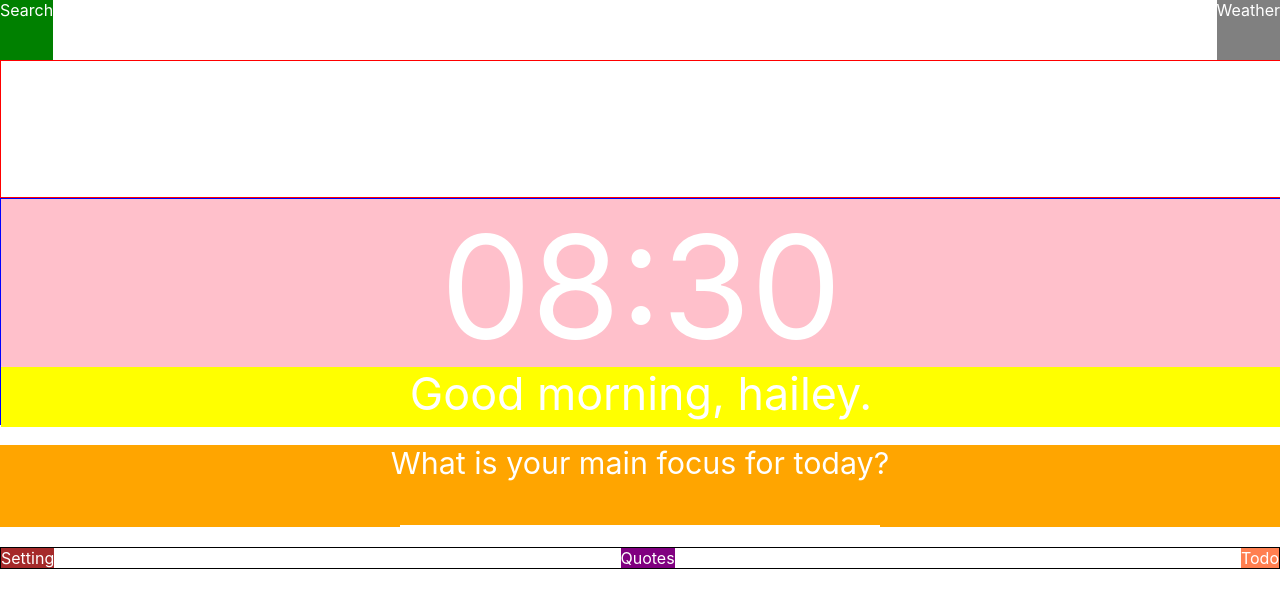
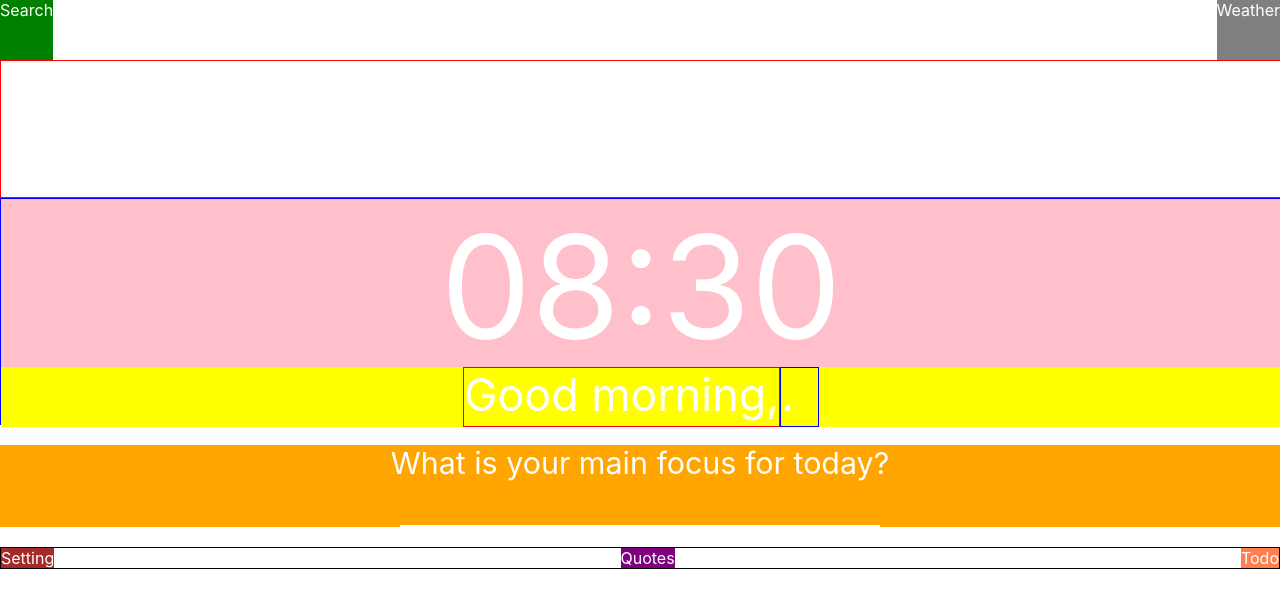
Before and after one commit to nomadhailey/ts-project-momentum, a React (Create React App) app: page / in a window 1280 px wide. Shown: the top 608 px of the page. Built offline with nearby package versions, Linux system fonts and the light colour scheme.

Commit message:
feat:working on greeting name

```diff
--- a/src/components/clock/Clock.tsx
+++ b/src/components/clock/Clock.tsx
@@ -1,7 +1,9 @@
 import React, { useState, useEffect } from "react";
 import { StyledDiv, Greeting } from "./ClockStyle";
+import { BsThreeDots } from "react-icons/bs";
 
 export default function Clock() {
+  // 시간
   const [date, setDate] = useState(new Date());
   const hour = date.getHours();
   const min = date.getMinutes();
@@ -19,18 +21,63 @@ export default function Clock() {
     };
   }, []);
 
+  // 이름 바꾸기
+  const [name, setName] = useState("");
+  const [inputIsHidden, setInputIsHidden] = useState(true);
+  const onChangeName = (e: {
+    target: { value: React.SetStateAction<string> };
+  }) => {
+    setName(e.target.value);
+  };
+  const submitName = (e: React.FormEvent<HTMLFormElement>) => {
+    e.preventDefault();
+    localStorage.setItem("name", name);
+    setInputIsHidden(!inputIsHidden);
+  };
+  const onDoubleClickName = () => {
+    setInputIsHidden(!inputIsHidden);
+  };
+  useEffect(() => {
+    const getName = localStorage.getItem("name");
+    if (getName !== null) {
+      setName(getName);
+    }
+  }, []);
   return (
     <>
       <StyledDiv>
         {hour < 10 ? `0${hour}` : hour}:{min < 10 ? `0${min}` : min}
       </StyledDiv>
       <Greeting>
-        {hour >= 5 && hour < 12
-          ? "Good morning"
-          : hour >= 12 && hour < 18
-          ? "Good afternoon"
-          : "Good evening"}
-        , hailey.
+        <div className="greetingWrapper">
+          {hour >= 5 && hour < 12
+            ? "Good morning"
+            : hour >= 12 && hour < 17
+            ? "Good afternoon"
+            : "Good evening"}
+          ,
+        </div>
+        <div className="nameWrapper">
+          {inputIsHidden ? (
+            <span onDoubleClick={onDoubleClickName}>
+              <span>{name}.</span>
+            </span>
+          ) : (
+            <form onSubmit={submitName}>
+              <input
+                type="text"
+                value={name}
+                onChange={onChangeName}
+                // size={5}
+                maxLength={22}
+              />
+            </form>
+          )}
+          <BsThreeDots className="threeDots" />
+          {/* <form onSubmit={submitName}>
+        <input type="text" value={name} onChange={onChangeName} />
+        </form> */}
+        </div>
       </Greeting>
     </>
   );
--- a/src/components/clock/ClockStyle.ts
+++ b/src/components/clock/ClockStyle.ts
@@ -9,4 +9,32 @@ export const Greeting = styled.div`
   font-size: 2.8rem;
   height: 60px;
   background: yellow;
+  display: flex;
+  justify-content: center;
+  .greetingWrapper {
+    border: 1px solid red;
+  }
+  .nameWrapper {
+    border: 1px solid blue;
+    form {
+      /* max-width: 12em; */
+      display: inline-block;
+      input[type="text"] {
+        font-size: 2.8rem;
+        border: none;
+        border-bottom: 2px solid #ffffff;
+        background: transparent;
+        outline: none;
+        color: white;
+      }
+    }
+    .threeDots {
+      font-size: 1.5rem;
+      opacity: 0;
+      cursor: pointer;
+      &:hover {
+        opacity: 1;
+      }
+    }
+  }
 `;
--- a/src/components/mainTodo/MainTodo.tsx
+++ b/src/components/mainTodo/MainTodo.tsx
@@ -1,7 +1,9 @@
-import React, { useState } from "react";
+import React, { useState, useEffect } from "react";
 import { StyledDiv } from "./MainTodoStyle";
 import classNames from "classnames";
 import { MdCheckBox, MdCheckBoxOutlineBlank } from "react-icons/md";
+
+const random = ["Great Work!", "Nice.", "Way to go!", "Good job!"];
 
 export default function MainTodo() {
   const [mainTodo, setMainTodo] = useState("");
@@ -25,20 +27,29 @@ export default function MainTodo() {
   const checkMainTodo = () => {
     setChecked(!checked);
   };
+
   const removeMainTodo = () => {
-    // setMainTodo("");
+    setMainTodo("");
     setInputIsShown(true);
   };
   const addMainTodo = () => {
+    setMainTodo("");
     setInputIsShown(true);
   };
-  // const onMouseOver = () => {
-  //   setButtonIsShown(true);
-  // };
-  // const onMouseOut = () => {
-  //   setButtonIsShown(false);
-  // };
-  console.log(buttonIsShown);
+  const onMouseOver = () => {
+    setButtonIsShown(true);
+  };
+  const onMouseOut = () => {
+    setButtonIsShown(false);
+  };
+  useEffect(() => {
+    const getTodo = localStorage.getItem("mainTodo");
+    if (getTodo !== null) {
+      setMainTodo(getTodo);
+      setInputIsShown(false);
+    }
+  }, []);
+
   return (
     <StyledDiv>
       {inputIsShown ? (
@@ -51,13 +62,12 @@ export default function MainTodo() {
       ) : (
         <div className="mainTodoListWrapper">
           <h4>TODAY</h4>
-          {/* 여기 */}
           <div
-            className="mainTodoList hover"
-            // onMouseOver={onMouseOver}
-            // onMouseOut={onMouseOut}
+            className="mainTodoList"
+            onMouseOver={onMouseOver}
+            onMouseOut={onMouseOut}
           >
-            {/* <label className={classNames({ buttonIsShown })}>
+            <label className={classNames({ buttonIsShown })}>
               <input
                 type="checkbox"
                 checked={checked}
@@ -66,53 +76,30 @@ export default function MainTodo() {
               <div className="checkBtn">
                 {checked ? <MdCheckBox /> : <MdCheckBoxOutlineBlank />}
               </div>
-            </label> */}
+            </label>
 
             <span className={classNames("mainTodo", { checked })}>
               {mainTodo}
             </span>
 
-            {/* <div className={classNames("btns", { buttonIsShown })}>
+            <div className={classNames("btns", { buttonIsShown })}>
               {checked ? (
                 <button onClick={addMainTodo}>+</button>
               ) : (
                 <button onClick={removeMainTodo}>X</button>
               )}
-            </div> */}
+            </div>
           </div>
-          {/* 분리 */}
-          <div
-            className="mainTodoList no_hover"
-            // onMouseOver={onMouseOver}
-            // onMouseOut={onMouseOut}
-          >
-            {/* <label className={classNames({ buttonIsShown })}>
-              <input
-                type="checkbox"
-                checked={checked}
-                onClick={checkMainTodo}
-              />
-              <div className="checkBtn">
-                {checked ? <MdCheckBox /> : <MdCheckBoxOutlineBlank />}
-              </div>
-            </label> */}
-
-            <span className={classNames("mainTodo", { checked })}>
-              {mainTodo}
-            </span>
-
-            {/* <div className={classNames("btns", { buttonIsShown })}>
-              {checked ? (
-                <button onClick={addMainTodo}>+</button>
-              ) : (
-                <button onClick={removeMainTodo}>X</button>
-              )}
-            </div> */}
+          {/* {checked && (
+            <div className="compliments">
+              {random[Math.floor(Math.random() * 4)]}
+            </div>
+          )} */}
+          <div className={classNames("compliments", { checked })}>
+            {random[Math.floor(Math.random() * 4)]}
           </div>
-          {/* 분리 */}
         </div>
       )}
-      {/* 여기까지 */}
     </StyledDiv>
   );
 }
--- a/src/components/mainTodo/MainTodoStyle.ts
+++ b/src/components/mainTodo/MainTodoStyle.ts
@@ -1,5 +1,13 @@
-import styled from "styled-components";
+import styled, { keyframes } from "styled-components";
 
+const fadeout = keyframes`
+  from {
+    opacity:1;
+  }
+  to {
+opacity : 0;
+  }
+`;
 export const StyledDiv = styled.div`
   background: orange;
   text-align: center;
@@ -23,45 +31,28 @@ export const StyledDiv = styled.div`
     }
   }
   .mainTodoListWrapper {
-    /* display: flex; */
-    /* justify-content: center;
-    align-items: center; */
-    position: relative;
+    .compliments {
+      display: none;
+      font-size: 1.2rem;
+      animation: ${fadeout} 1s 1s linear forwards;
+      &.checked {
+        display: block;
+      }
+    }
     width: 100%;
-    height: 80px;
+    /* height: 80px; */
     h4 {
       font-size: 1.2rem;
       font-weight: bold;
     }
+
     .mainTodoList {
-      position: absolute;
-
-      transform: translateX(-50%);
       display: flex;
       justify-content: center;
-      &.hover {
-        left: 50%;
-        border: 1px solid red;
-        opacity: 0;
-        &:hover {
-          opacity: 1;
-          background: red;
-        }
-      }
-      &.no_hover {
-        border: 1px solid blue;
-        opacity: 1;
-        left: 51%;
-        z-index: 10;
-        &:hover {
-          opacity: 0;
-          background: blue;
-        }
-      }
 
       label {
         transition: all 0.2s ease-in;
-        /* opacity: 0; */
+        opacity: 0;
         &.buttonIsShown {
           opacity: 1;
         }
@@ -81,7 +72,6 @@ export const StyledDiv = styled.div`
         }
       }
       .mainTodo {
-        /* position: absolute; */
         margin-right: 10px;
 
         &.checked {
@@ -90,7 +80,7 @@ export const StyledDiv = styled.div`
       }
       .btns {
         cursor: pointer;
-        /* opacity: 0; */
+        opacity: 0;
         transition: all 0.2s ease-in;
         &.buttonIsShown {
           opacity: 1;
```
